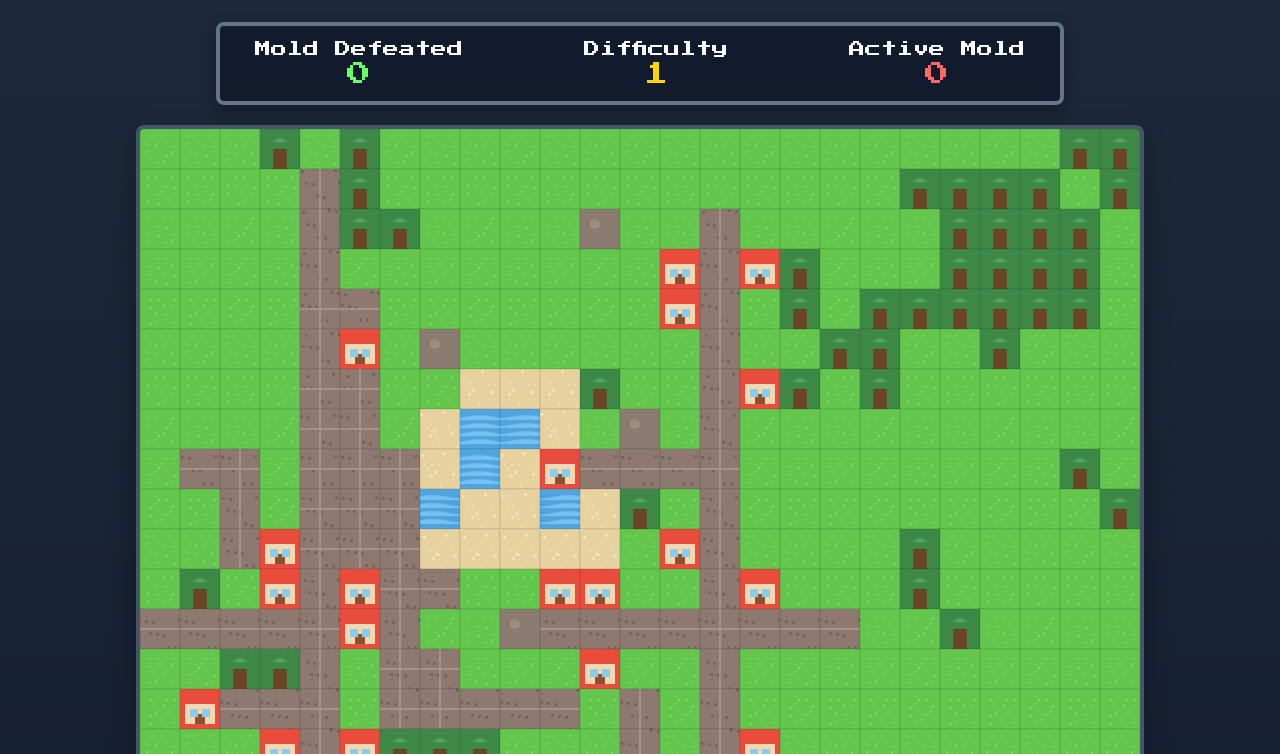
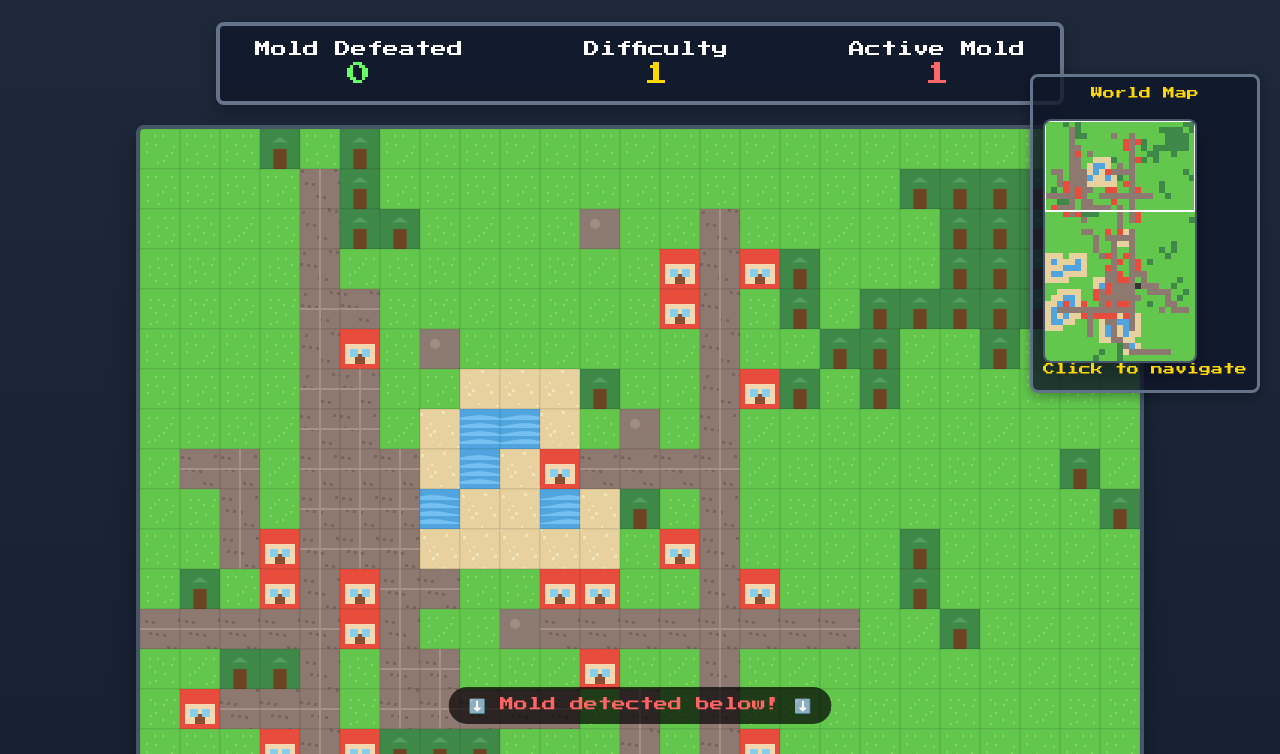
Before and after one commit to collidingScopes/slimeGame, a plain HTML site: page index.html in a window 1280 px wide. Shown: the part 46-800 px from the top of the page. Drawn offline with Linux system fonts and the light colour scheme; animation ran at ten frames a second.

```diff
--- a/game.js
+++ b/game.js
@@ -18,6 +18,18 @@
 canvas.width = CANVAS_WIDTH;
 canvas.height = CANVAS_HEIGHT;
 
+// Initialize minimap elements
+const minimapCanvas = document.getElementById('minimap');
+const minimapCtx = minimapCanvas.getContext('2d');
+const minimapWidth = 150;
+const minimapHeight = Math.floor(minimapWidth * (GRID_HEIGHT / GRID_WIDTH));
+minimapCanvas.width = minimapWidth;
+minimapCanvas.height = minimapHeight;
+
+// Visible area tracking
+let visibleAreaTop = 0;
+const visibleAreaHeight = window.innerHeight - 200; // Approximate visible height
+
 // Scoreboard elements
 const defeatedEl = document.getElementById('defeated');
 const activeEl = document.getElementById('active');
@@ -34,13 +46,42 @@
     // Set up event listeners
     canvas.addEventListener('click', handleCanvasClick);
     restartBtn.addEventListener('click', restartGame);
+    minimapCanvas.addEventListener('click', handleMinimapClick);
+    window.addEventListener('scroll', updateVisibleArea);
 
     // Initialize timers
     lastMoldTime = Date.now();
     lastMoldGrowth = Date.now();
 
+    // Initial update of visible area
+    updateVisibleArea();
+
     // Start game loop
     gameLoop();
+}
+
+// Update the visible area based on scroll position
+function updateVisibleArea() {
+    const rect = canvas.getBoundingClientRect();
+    visibleAreaTop = rect.top < 0 ? Math.abs(rect.top) : 0;
+
+    // Update minimap
+    drawMinimap();
+}
+
+// Handle minimap click to navigate to different areas
+function handleMinimapClick(event) {
+    const rect = minimapCanvas.getBoundingClientRect();
+    const clickY = event.clientY - rect.top;
+
+    // Calculate the corresponding position in the main canvas
+    const targetY = (clickY / minimapHeight) * CANVAS_HEIGHT;
+
+    // Scroll to that position
+    window.scrollTo({
+        top: canvas.offsetTop + targetY - window.innerHeight / 2,
+        behavior: 'smooth'
+    });
 }
 
 // Handle canvas click
@@ -62,6 +103,62 @@
 function updateScoreboard() {
     defeatedEl.textContent = defeatedCount;
     activeEl.textContent = moldSpots.length;
+
+    // Update minimap
+    drawMinimap();
+}
+
+// Draw the minimap
+function drawMinimap() {
+    // Clear minimap
+    minimapCtx.clearRect(0, 0, minimapWidth, minimapHeight);
+
+    // Scale factors
+    const scaleX = minimapWidth / GRID_WIDTH;
+    const scaleY = minimapHeight / GRID_HEIGHT;
+
+    // Draw terrain representation
+    for (let y = 0; y < GRID_HEIGHT; y++) {
+        for (let x = 0; x < GRID_WIDTH; x++) {
+            const terrainType = grid[y][x];
+            minimapCtx.fillStyle = TERRAIN_COLORS[terrainType];
+            minimapCtx.fillRect(x * scaleX, y * scaleY, scaleX, scaleY);
+        }
+    }
+
+    // Draw visible area indicator
+    const visibleTop = visibleAreaTop / CANVAS_HEIGHT * minimapHeight;
+    const visibleHeight = visibleAreaHeight / CANVAS_HEIGHT * minimapHeight;
+
+    minimapCtx.strokeStyle = '#ffffff';
+    minimapCtx.lineWidth = 2;
+    minimapCtx.strokeRect(0, visibleTop, minimapWidth, visibleHeight);
+}
+
+// Update mold indicator to help players find mold
+function updateMoldIndicator() {
+    if (gameOver) return;
+
+    // Calculate visible cells
+    const cellsInView = Math.ceil(visibleAreaHeight / CELL_SIZE);
+    const startRow = Math.floor(visibleAreaTop / CELL_SIZE);
+    const endRow = Math.min(startRow + cellsInView, GRID_HEIGHT - 1);
+
+    // Check if any mold is out of visible area
+    let hasMoldAbove = false;
+    let hasMoldBelow = false;
+
+    for (const spot of moldSpots) {
+        if (spot.y < startRow) {
+            hasMoldAbove = true;
+        } else if (spot.y > endRow) {
+            hasMoldBelow = true;
+        }
+    }
+
+    // Update indicators
+    document.getElementById('mold-above').style.display = hasMoldAbove ? 'block' : 'none';
+    document.getElementById('mold-below').style.display = hasMoldBelow ? 'block' : 'none';
 }
 
 // End game
@@ -110,6 +207,9 @@
         lastMoldGrowth = currentTime;
     }
 
+    // Update minimap indicator if mold is present
+    updateMoldIndicator();
+
     // Continue the game loop
     requestAnimationFrame(gameLoop);
 }
--- a/index.html
+++ b/index.html
@@ -32,6 +32,15 @@
         </div>
     </div>
 
+    <div id="minimap-container">
+        <div class="minimap-label">World Map</div>
+        <canvas id="minimap"></canvas>
+        <div class="minimap-label">Click to navigate</div>
+    </div>
+
+    <div id="mold-above" class="mold-indicator">⬆️ Mold detected above! ⬆️</div>
+    <div id="mold-below" class="mold-indicator">⬇️ Mold detected below! ⬇️</div>
+
     <script src="constants.js"></script>
     <script src="terrain.js"></script>
     <script src="mold.js"></script>
--- a/mold.js
+++ b/mold.js
@@ -15,6 +15,14 @@
       if (grid[y][x] !== TERRAIN.MOLD) {
           grid[y][x] = TERRAIN.MOLD;
           moldSpots.push({x, y, size: 1, growthRate: 1});
+
+          // Play sound if within visible area to alert player
+          const cellTop = y * CELL_SIZE;
+          const visibleBottom = visibleAreaTop + visibleAreaHeight;
+          if (cellTop >= visibleAreaTop && cellTop <= visibleBottom) {
+              playMoldAlert();
+          }
+
           break;
       }
 
@@ -31,6 +39,31 @@
       moldSpawnRate = Math.max(1000, moldSpawnRate - 500);
       moldGrowthRate = Math.max(1000, moldGrowthRate - 500);
   }
+
+  // Update indicators for players to find mold
+  updateMoldIndicator();
+}
+
+// Play a sound alert when mold appears in visible area
+function playMoldAlert() {
+  // Create and play a short beep sound
+  const audioContext = new (window.AudioContext || window.webkitAudioContext)();
+  const oscillator = audioContext.createOscillator();
+  const gainNode = audioContext.createGain();
+
+  oscillator.type = 'sine';
+  oscillator.frequency.value = 440;
+  gainNode.gain.value = 0.1;
+
+  oscillator.connect(gainNode);
+  gainNode.connect(audioContext.destination);
+
+  oscillator.start();
+
+  // Stop after a short duration
+  setTimeout(() => {
+      oscillator.stop();
+  }, 200);
 }
 
 // Grow existing mold spots
--- a/styles.css
+++ b/styles.css
@@ -24,6 +24,60 @@
 
 #game-container {
     position: relative;
+    margin-bottom: 50px;
+}
+
+#minimap-container {
+    position: fixed;
+    right: 20px;
+    top: 120px;
+    background: rgba(15, 23, 42, 0.8);
+    border: 3px solid #64748b;
+    border-radius: 8px;
+    padding: 10px;
+    z-index: 100;
+    box-shadow: 0 4px 12px rgba(0, 0, 0, 0.3);
+}
+
+#minimap {
+    display: block;
+    border: 2px solid #475569;
+    image-rendering: pixelated;
+}
+
+.minimap-label {
+    text-align: center;
+    font-size: 12px;
+    margin-bottom: 5px;
+    color: #ffd700;
+}
+
+.mold-indicator {
+    position: fixed;
+    left: 50%;
+    transform: translateX(-50%);
+    background-color: rgba(0, 0, 0, 0.7);
+    color: #ff6666;
+    padding: 10px 20px;
+    border-radius: 20px;
+    font-size: 14px;
+    z-index: 100;
+    display: none;
+    animation: pulse 1.5s infinite;
+}
+
+#mold-above {
+    top: 80px;
+}
+
+#mold-below {
+    bottom: 30px;
+}
+
+@keyframes pulse {
+    0% { opacity: 0.7; }
+    50% { opacity: 1; }
+    100% { opacity: 0.7; }
 }
 
 #scoreboard {
```
